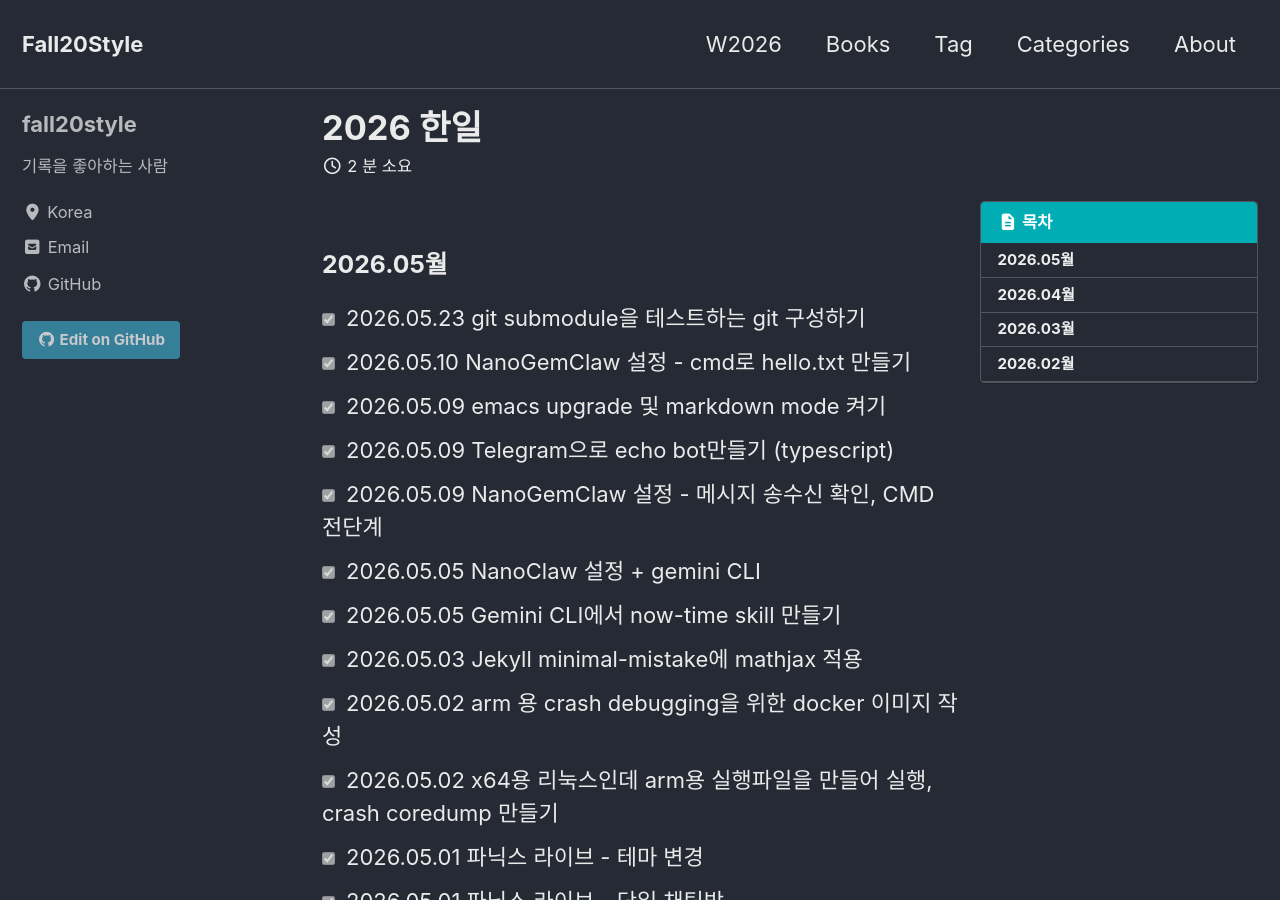
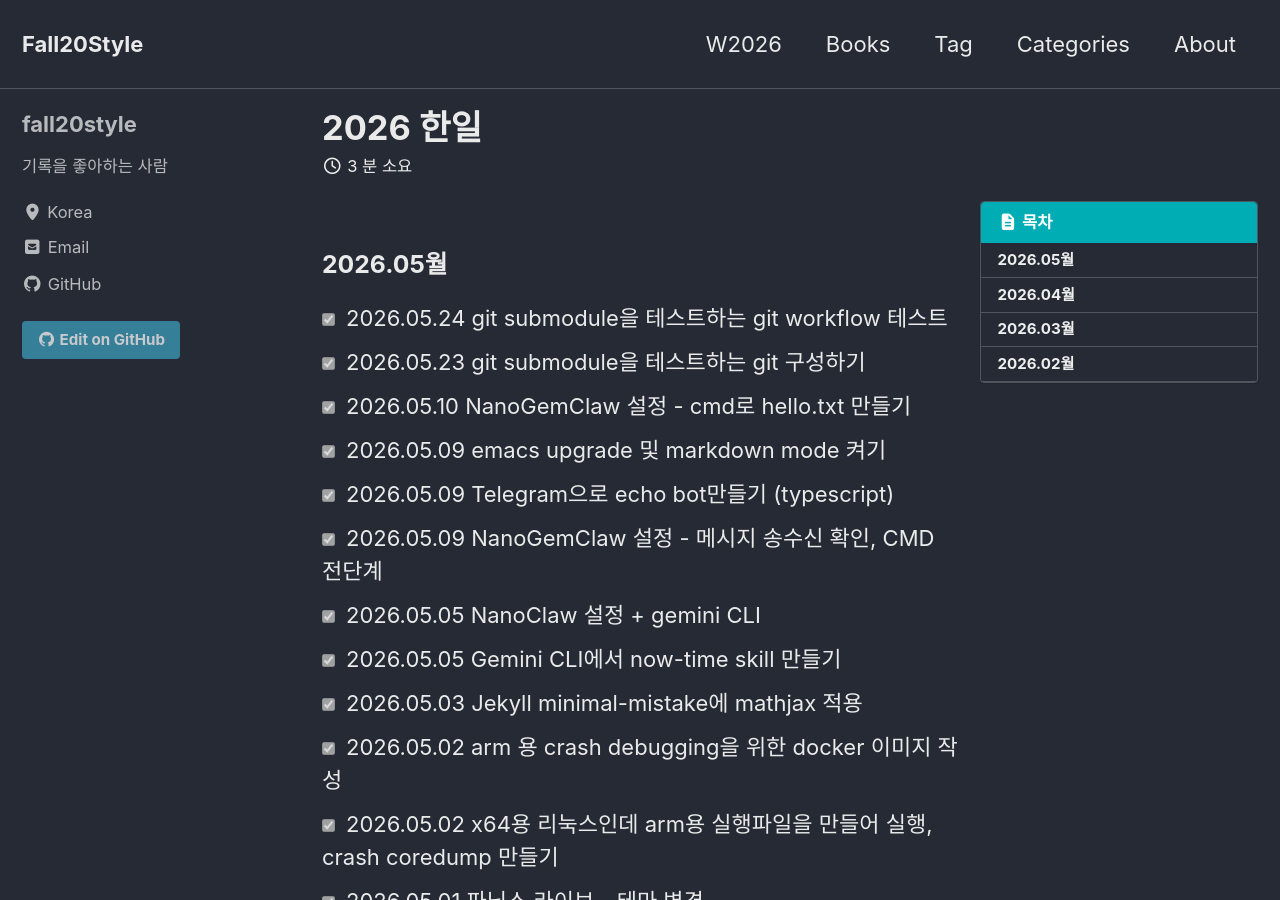
Before and after one commit to fall20style/fall20style.github.io, a Jekyll site: the page built from W2026.md, in a window 1280 px wide and 900 px high. Built offline with Jekyll 4.4.1, drawn with Linux system fonts in a browser that asks for light colours; cached includes are drawn as plain includes.

Commit message:
Update W2026.md

```diff
--- a/W2026.md
+++ b/W2026.md
@@ -12,6 +12,7 @@ description: desc가 여기에
 ---
 
 ### 2026.05월
+- [X] 2026.05.24 git submodule을 테스트하는 git workflow 테스트
 - [X] 2026.05.23 git submodule을 테스트하는 git 구성하기
 - [X] 2026.05.10 NanoGemClaw 설정 - cmd로 hello.txt 만들기
 - [X] 2026.05.09 emacs upgrade 및 markdown mode 켜기
```
